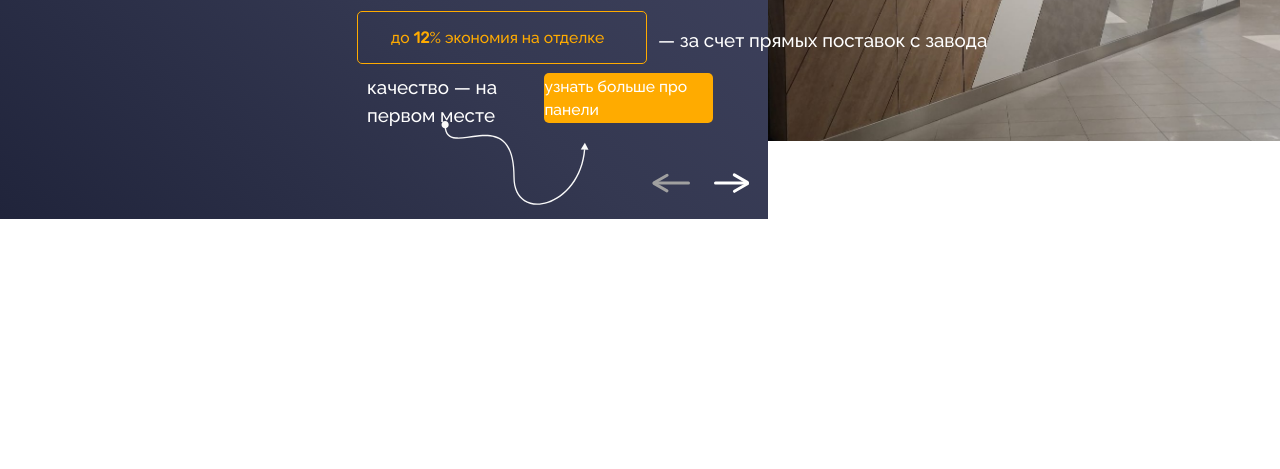
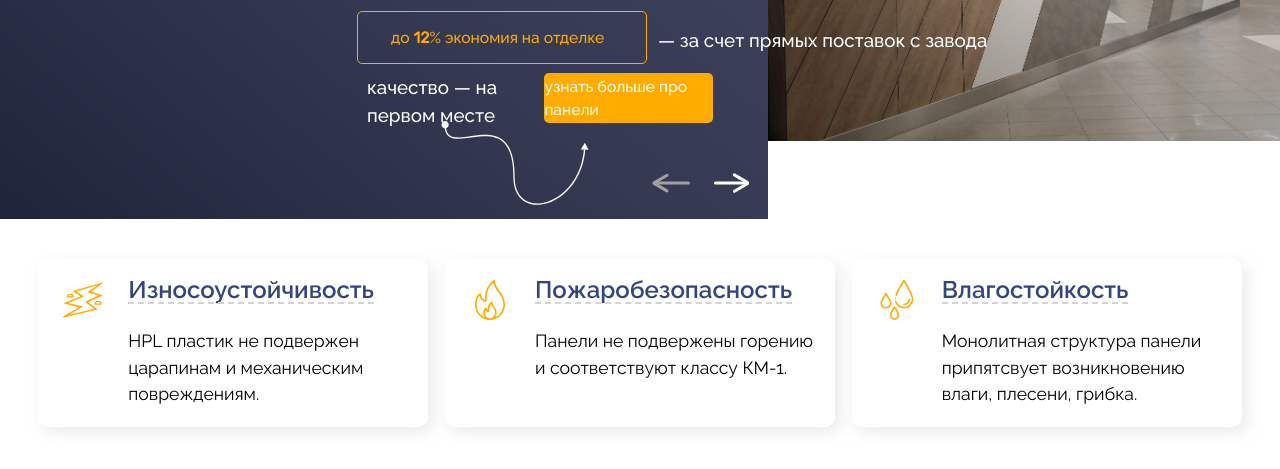
Before and after one commit to Andrey1yamzin/Fixper, a website: page src/index.html in a window 1280 px wide. Shown: the part 381-850 px from the top of the page. Before the commit the page ends 800 px from the top, so only its background shows below. Drawn offline with Linux system fonts and the light colour scheme.

Commit message:
create slider

```diff
--- a/src/index.html
+++ b/src/index.html
@@ -60,7 +60,40 @@
 
                 </div>
             </div>
+            <div class="characteristics content-wrap">
+                <div class="characteristics-items">
+                    <div class="characteristics-item">
+                        <div class="characteristics_content">
+                            <div class="characteristics__content-icon"><img src="icons/1.svg"></div>
+                            <div class="characteristics__content-text">
+                                <div class="characteristics__content_title"><span>Износоустойчивость</span>    </div>
+                                <div class="characteristics__content_text">HPL пластик не подвержен царапинам и механическим повреждениям.</div>
+                            </div>
+                        </div>
+                    </div>
+                    <div class="characteristics-item">
+                        <div class="characteristics_content">
+                            <div class="characteristics__content-icon"><img src="icons/2.svg"></div>
+                            <div class="characteristics__content-text">
+                                <div class="characteristics__content_title">
+                                   <span> Пожаробезопасность</span></div>
+                                <div class="characteristics__content_text">Панели не подвержены горению и соответствуют классу КМ-1.</div>
+                            </div>
+                        </div>
+                    </div>
+                    <div class="characteristics-item">
+                        <div class="characteristics_content">
+                            <div class="characteristics__content-icon"><img src="icons/3.svg"></div>
+                            <div class="characteristics__content-text">
+                                <div class="characteristics__content_title"><span>Влагостойкость</span> </div>
+                                <div class="characteristics__content_text">Монолитная структура панели припятсвует возникновению влаги, плесени, грибка.</div>
+                            </div>
+                        </div>
+                    </div>
+                </div>
 
+
+            </div>
         </div>
 
 
--- a/src/js/slider.js
+++ b/src/js/slider.js
@@ -10,15 +10,10 @@ const prewBtn = document.querySelector(".arrows-left");
 const itemsCount = items.length;
 const itemWidth = container.clientWidth / slidesToShow;
 const movePosition = slidesToScroll * itemWidth;
-// let checkedNext = true;
-// let checkedPrew = true;
+
+
 checkBtn(position)
 
-nextBtn.addEventListener('click', slideNext);
-prewBtn.addEventListener('click', slidePrew);
-// nextBtn.addEventListener('mousedown', function(){
-
-// })
 items.forEach(function(item, index){
     item.style.minWidth = `${itemWidth}px`;
 });
@@ -27,13 +22,11 @@ function slideNext(){
     setPosition(position)
     checkBtn(position)
 }
-
 function slidePrew(){
     position += movePosition;
     setPosition(position)
     checkBtn(position)
 }
-
 function setPosition(value){
     track.style.transform = `translateX(${value}px)`;
 }
@@ -41,23 +34,26 @@ function checkBtn(pos){
     if(pos === 0){
         prewBtn.classList.remove('btn_active');
         prewBtn.classList.add('btn_not-active');
-        // checkedPrew = false;
+        prewBtn.removeEventListener('click', slidePrew);
     }
     if(pos < 0){
         prewBtn.classList.remove('btn_not-active');
         prewBtn.classList.add('btn_active');
-        // checkedPrew = true;
+        prewBtn.addEventListener('click', slidePrew);
     }
     if(pos <= -(itemsCount - slidesToShow)*itemWidth){
         nextBtn.classList.remove('btn_active');
         nextBtn.classList.add('btn_not-active');
-        // checkedNext = false;
+        nextBtn.removeEventListener('click', slideNext);
     }
     if(pos > -(itemsCount - slidesToShow)*itemWidth){
         nextBtn.classList.remove('btn_not-active');
         nextBtn.classList.add('btn_active');
-        // checkedNext = true;
+        nextBtn.addEventListener('click', slideNext);
     }
 }
 
+
+
+
 //сделать чекед что бы проверять true или false что бы отключаться или навешивать событие на кнопки
--- /dev/null
+++ b/src/scss/content.scss
@@ -0,0 +1,57 @@
+.characteristics{
+    font-size: 16px;
+
+}
+.characteristics-items{
+    display: flex;
+    justify-content: space-around;
+    margin: 40px 0 100px 0;
+}
+.characteristics-item{
+    box-shadow: 5px 5px 15px rgba(176, 174, 168, 0.25);
+    border-radius: 10px;
+    width: 390px;
+    min-height: 160px;
+    padding: 0 21px 20px 0;
+}
+.characteristics_content{
+    display: flex;
+}
+.characteristics__content-icon{
+    margin: 21px 25px 0 25px;
+    min-width: 40px;
+    img{
+        width: 40px;
+        height: 40px;
+    }
+}
+.characteristics__content-text{
+    .characteristics__content_title{
+        font-family: 'Raleway', sans-serif;
+        font-weight: 600;
+        font-size: 1.5em;
+        color: #334483;
+        padding: 13px 20px 0 0;
+
+        span{
+            position: relative;
+            &::before{
+                content: "";
+                position: absolute;
+                bottom: 0px;
+                left: 0;
+                width: 100%;
+                // height: 20px;
+                border-bottom: 2px dashed #d3d3d3;
+            }
+        }
+
+    }
+    .characteristics__content_text{
+        margin: 20px 0 0 0;
+        width: 284px;
+        font-family: 'Raleway', sans-serif;
+        font-weight: 400;
+        font-size: 1.1em;
+    }
+}
--- a/src/scss/style.scss
+++ b/src/scss/style.scss
@@ -1,6 +1,8 @@
 @import '_reset.scss';
 @import 'header.scss';
 @import 'promo.scss';
+@import 'content.scss';
+
 .content-wrap{
     max-width: 1280px;
     margin: 0 auto;
```
Also changed, not shown: src/icons/1.svg (added), src/icons/2.svg (added), src/icons/3.svg (added), src/style/content.css (added), src/style/style.css.
